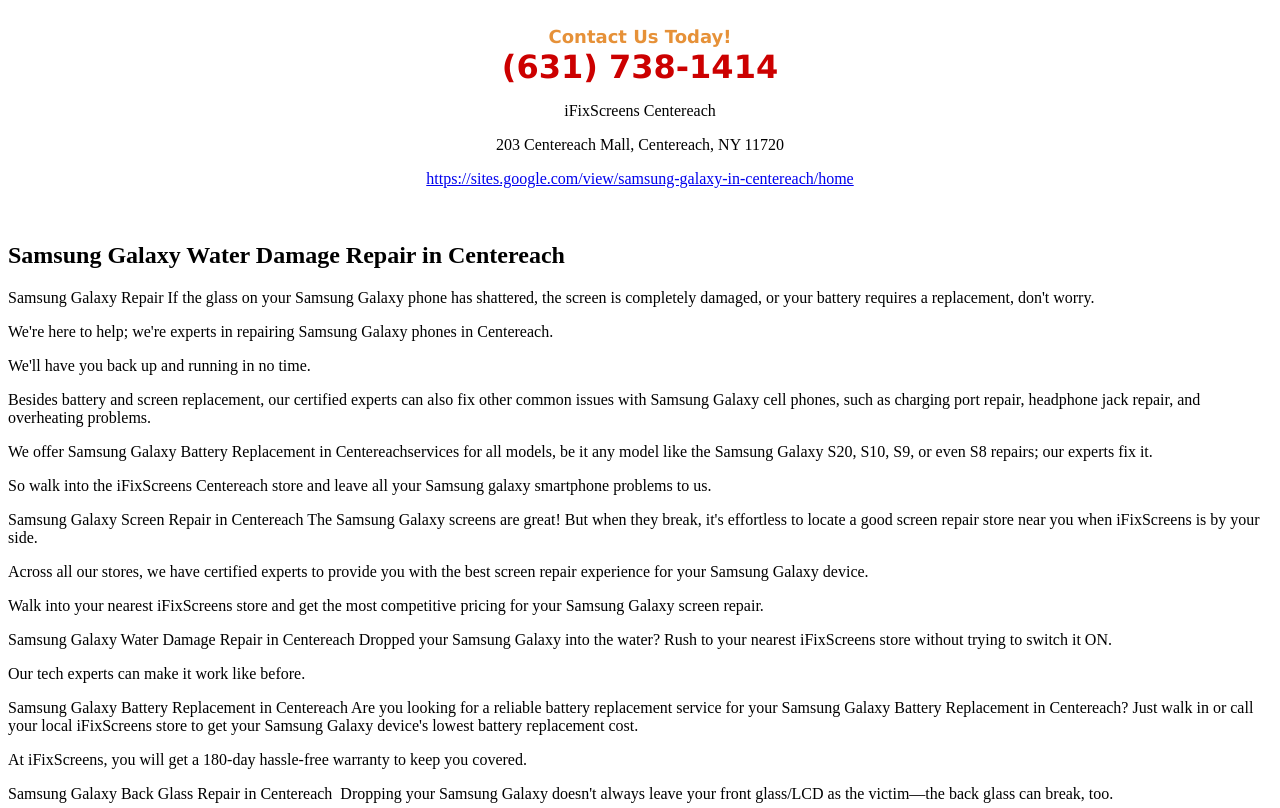
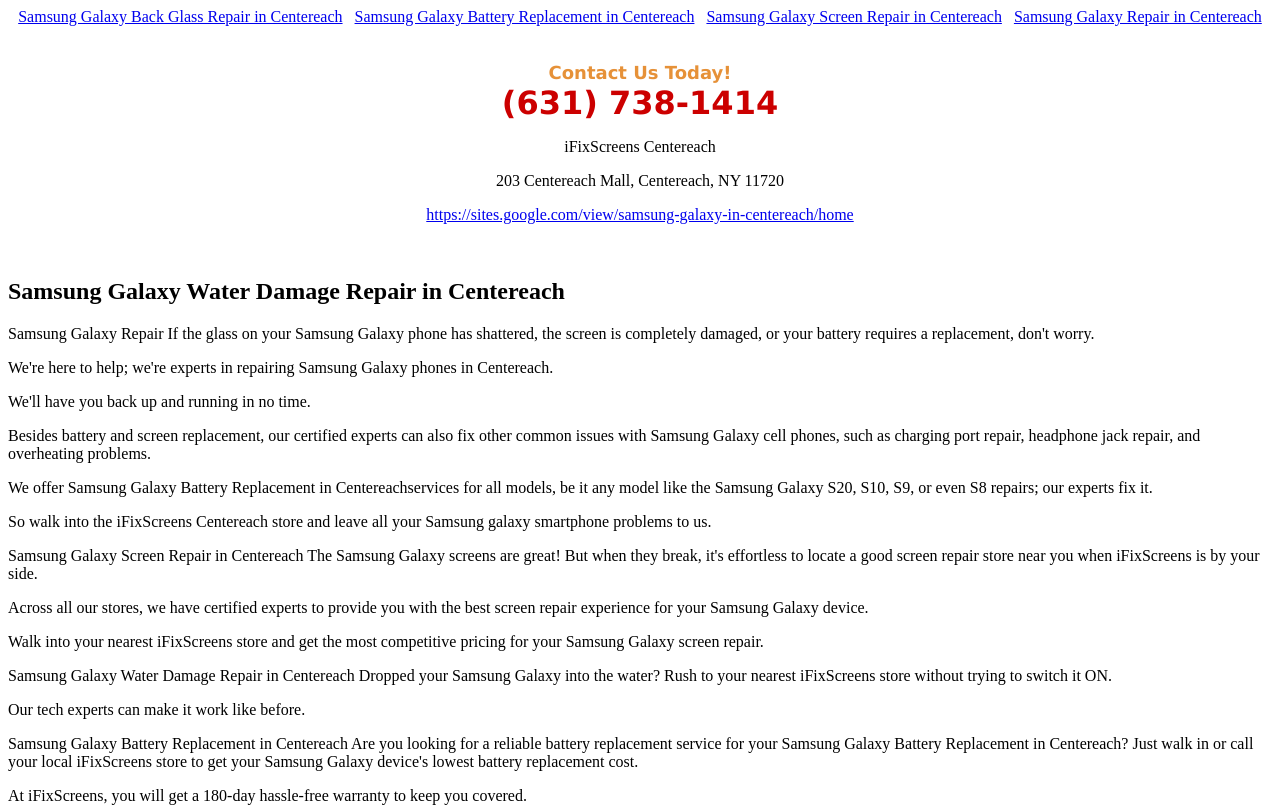
Before and after one commit to iFix786/Samsung-galaxy-repair-in-centereach, a plain HTML site: page SamsungGalaxyWaterDamageRepairinCentereach.html in a window 1280 px wide. Shown: the top 808 px of the page. Drawn offline with Linux system fonts and the light colour scheme.

Commit message:
Update SamsungGalaxyWaterDamageRepairinCentereach.html

```diff
--- a/SamsungGalaxyWaterDamageRepairinCentereach.html
+++ b/SamsungGalaxyWaterDamageRepairinCentereach.html
@@ -1,4 +1,13 @@
-<!DOCTYPE html><html><body><div class="sites-embed-align-center-wrapping-off"><div class="sites-embed-border-on sites-embed sites-embed-full-width" style="width:100%;"><div class="sites-embed-content sites-embed-type-text"><div class="sites-embed-content-textbox"><div dir="ltr"><div style="text-align:center"><br><span style="color:rgb(230,145,56)"><b><font size="4"><span style="font-family:verdana,sans-serif">Contact Us Today!</span></font></b></span><br><span style="color:rgb(204,0,0)"><b><font size="6"><span style="font-family:verdana,sans-serif">(631) 738-1414</span></font></b></span><br><p>iFixScreens Centereach</p><p>203 Centereach Mall, Centereach, NY 11720</p><p><a href="https://sites.google.com/view/samsung-galaxy-in-centereach/home" target="_blank">https://sites.google.com/view/samsung-galaxy-in-centereach/home</a></p><br></div></div></div></div></div></div><h2>Samsung Galaxy Water Damage Repair in Centereach</h2>Samsung Galaxy Repair
+<!DOCTYPE html><html><body>
+   <div style="text-align: center;">
+        <a href="./SamsungGalaxyBackGlassRepairinCentereach.html">Samsung Galaxy Back Glass Repair in Centereach</a>&nbsp&nbsp
+        <a href="./SamsungGalaxyBatteryReplacementinCentereach.html">Samsung Galaxy Battery Replacement in Centereach</a>&nbsp&nbsp
+        <a href="./SamsungGalaxyScreenRepairinCentereach.html">Samsung Galaxy Screen Repair in Centereach</a>&nbsp&nbsp
+
+        <a href="./index.html">Samsung Galaxy Repair in Centereach</a>
+    </div><br/>
+
+  <div class="sites-embed-align-center-wrapping-off"><div class="sites-embed-border-on sites-embed sites-embed-full-width" style="width:100%;"><div class="sites-embed-content sites-embed-type-text"><div class="sites-embed-content-textbox"><div dir="ltr"><div style="text-align:center"><br><span style="color:rgb(230,145,56)"><b><font size="4"><span style="font-family:verdana,sans-serif">Contact Us Today!</span></font></b></span><br><span style="color:rgb(204,0,0)"><b><font size="6"><span style="font-family:verdana,sans-serif">(631) 738-1414</span></font></b></span><br><p>iFixScreens Centereach</p><p>203 Centereach Mall, Centereach, NY 11720</p><p><a href="https://sites.google.com/view/samsung-galaxy-in-centereach/home" target="_blank">https://sites.google.com/view/samsung-galaxy-in-centereach/home</a></p><br></div></div></div></div></div></div><h2>Samsung Galaxy Water Damage Repair in Centereach</h2>Samsung Galaxy Repair
 If the glass on your Samsung Galaxy phone has shattered, the screen is completely damaged, or your battery requires a replacement, don't worry. <p>We're here to help; we're experts in repairing Samsung Galaxy phones in Centereach. <p>We'll have you back up and running in no time.
 <p>
 
```
